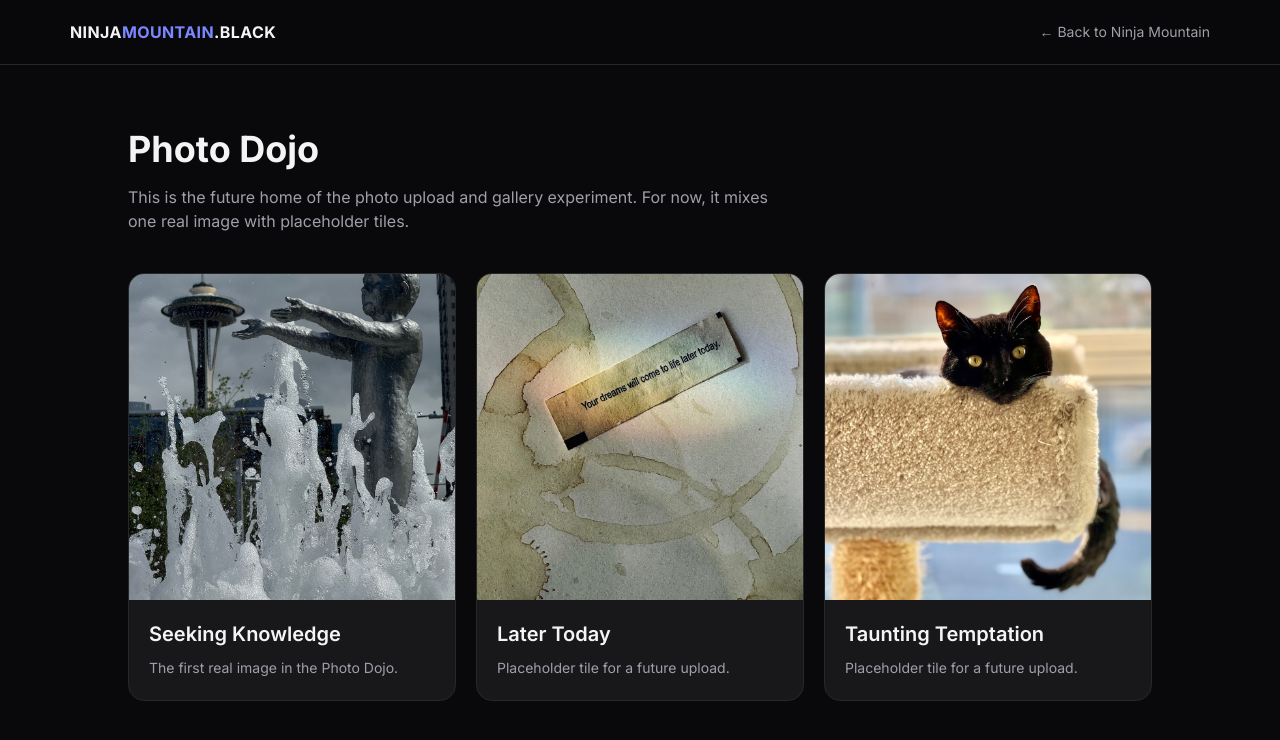
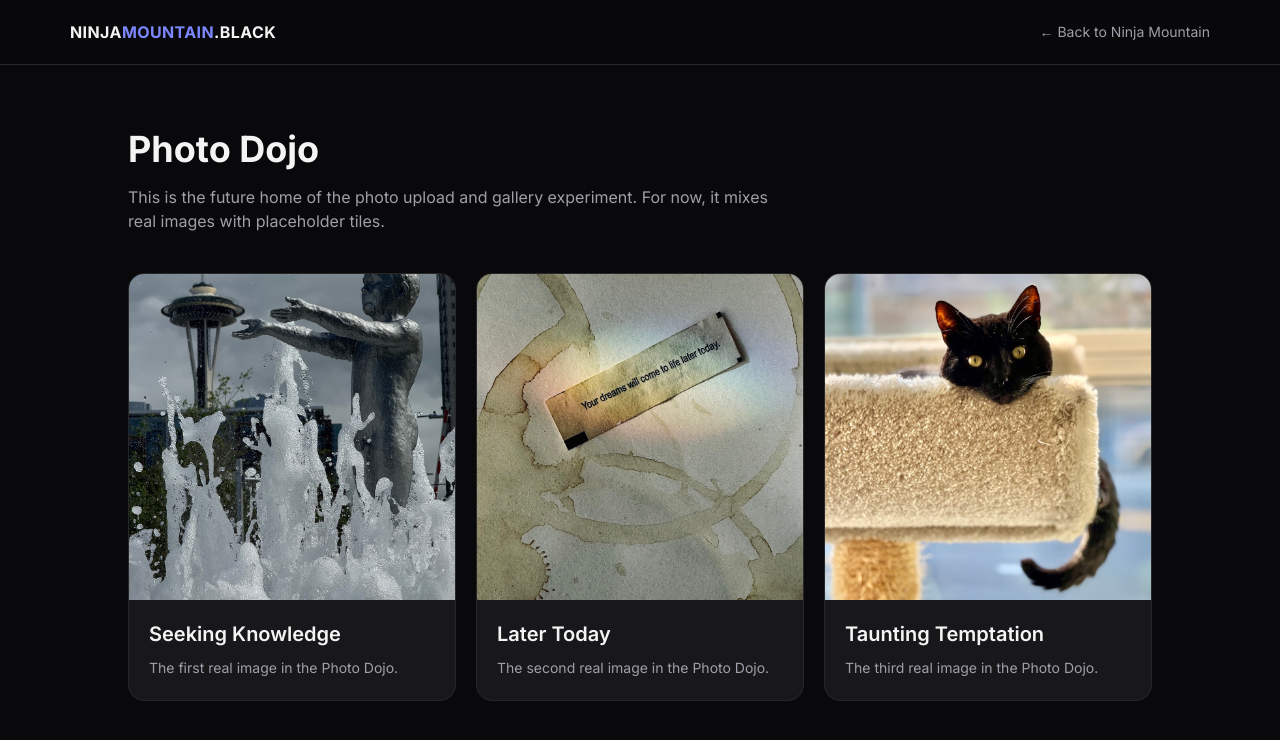
Before and after one commit to poutyhoney/ninjamountain, a Next.js app in the folder apps/web/: page /projects/gallery in a window 1280 px wide. Shown: the top 740 px of the page. Built offline with nearby package versions, Linux system fonts and the light colour scheme.

Commit message:
Day 4 - Changed some text in the Photo Dojo

```diff
--- a/apps/web/app/projects/gallery/page.tsx
+++ b/apps/web/app/projects/gallery/page.tsx
@@ -10,12 +10,12 @@ const samplePhotos = [
   {
     title: "Later Today",
     src:  "/sample-photos/signal_lantern.jpg",
-    caption: "Placeholder tile for a future upload."
+    caption: "The second real image in the Photo Dojo."
   },
   {
     title: "Taunting Temptation",
     src:  "/sample-photos/hidden_trail.jpg",
-    caption: "Placeholder tile for a future upload."
+    caption: "The third real image in the Photo Dojo."
   }
 ];
 
@@ -29,7 +29,7 @@ export default function GalleryPage() {
 
         <p className="mt-4 max-w-2xl text-zinc-400">
           This is the future home of the photo upload and gallery experiment.
-          For now, it mixes one real image with placeholder tiles.
+          For now, it mixes real images with placeholder tiles.
         </p>
 
         <div className="mt-10 grid gap-5 sm:grid-cols-2 lg:grid-cols-3">
```
